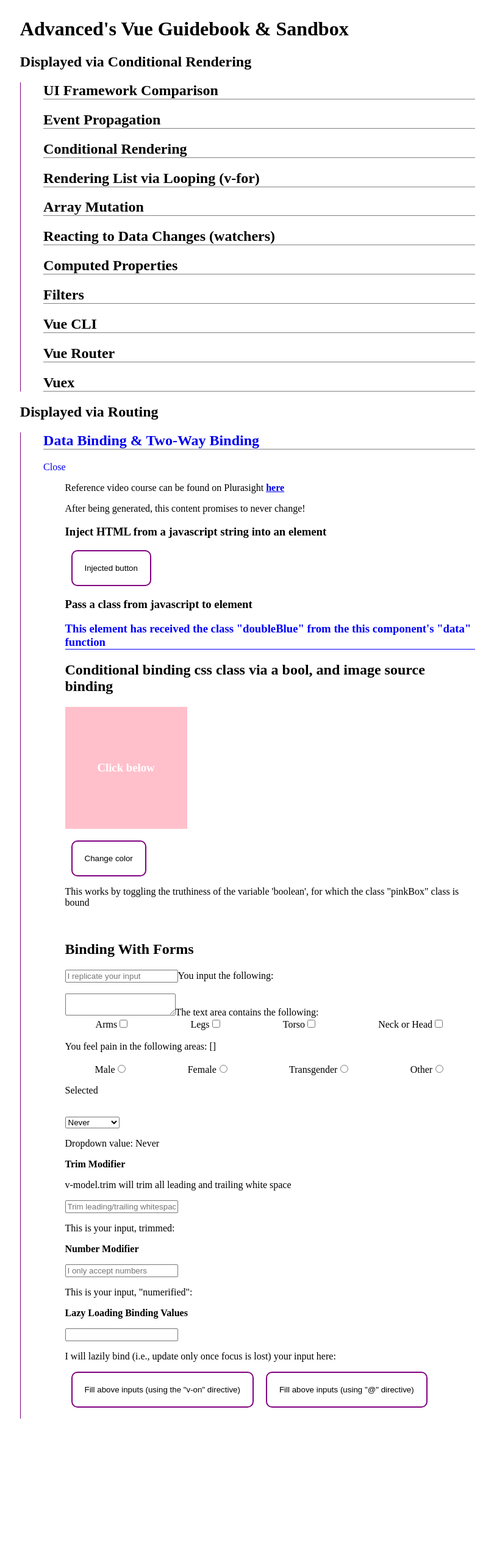
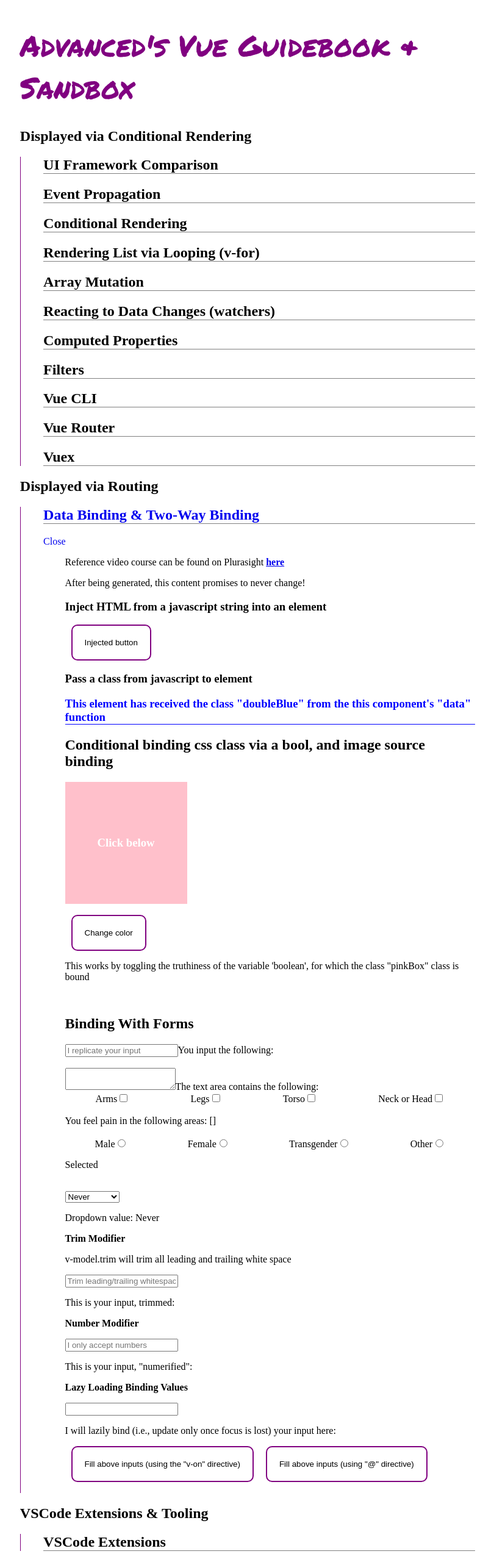
Before and after one commit to adamsimonini/cis-vue-docs, a Vue app: page /binding in a window 1280 px wide. Shown: the top 2566 px of the page at 61% size, without its empty margins (234-1044 px from the left). Before the commit the page ends 2334 px from the top, so only its background shows below. Built offline with nearby package versions, Linux system fonts and the light colour scheme.

Commit message:
Added Tooling Area

```diff
--- a/public/index.html
+++ b/public/index.html
@@ -5,6 +5,7 @@
     <meta http-equiv="X-UA-Compatible" content="IE=edge">
     <meta name="viewport" content="width=device-width,initial-scale=1.0">
     <link rel="icon" href="<%= BASE_URL %>favicon.ico">
+    <link href="https://fonts.googleapis.com/css?family=Permanent+Marker" rel="stylesheet">
     <title>cis-vue-docs</title>
   </head>
   <body>
--- /dev/null
+++ b/src/components/Extensions.vue
@@ -0,0 +1,50 @@
+<template>
+    <div id="filters" class="contentBox">
+        <h3>VSCode Extensions</h3>
+        <div class="infoCitation">
+            <h4>Plurasite</h4>
+            <a href="https://app.pluralsight.com/player?course=vue-cli-developing-faster&author=john-papa&name=33b9c570-ebce-490d-8d62-fcbe4ac1cbfa&clip=6" target="_blank">Link to primary source</a>
+        </div>
+        <h4>Debugger for Chrome</h4>
+        <p>With a little setup, this extension allows you to perform browser debugging within VSCode itself.
+            You can set break points, view the call stack, and explain the state of a given compoent. It seems pretty powerful.</p>
+        <img src="../assets/vscode-chome-debug.jpg" />
+        <h4>Prettier</h4>
+        <p>Beautifies text so that all files between all the developers have a standardized, clean look.</p>
+        <h4>Vetur</h4>
+        <p>Enables VSCode to understand the .vue extension, and apply styling as well as definition lookup capabilitie.s</p>
+        <h4>Vue VSCode Snippets</h4>
+        <p>Allows for hotkey creation of various vue elements (e.g., "vbase" for complonent boilerplate, and "vdata" for the creation of the data object).</p>
+    </div>
+</template>
+
+<script>
+
+export default {
+    name: 'Filters',
+    props: [''],
+    data: function() {
+        return {
+            unfiltered: '',
+        }
+    },
+    watch: {
+    },
+    methods: {
+    },
+    filters: {
+        removeSpecialCharacters: function(value, empty){
+            if (!value) { return empty; }
+            value = value.toString();
+            return value = value.replace(/[^a-zA-Z ]/g, "");
+        },
+        forceUpperCase: function(value){
+            return value.toUpperCase();
+        }
+    }
+}
+</script>
+
+<style scoped>
+
+</style>
--- a/src/components/Main.vue
+++ b/src/components/Main.vue
@@ -48,6 +48,12 @@
         </router-link>
         <router-view></router-view>
     </div>
+    <h2>VSCode Extensions & Tooling</h2>
+    <div>
+        <GuideSection class="guideSection" title="VSCode Extensions">
+            <Extensions slot="content" />
+        </GuideSection>
+    </div>
     <!-- <GuideSection class="guideSection" title="Event Propagation">
 
     </GuideSection>
@@ -70,6 +76,7 @@ import VueCLI from './VueCLI.vue';
 import ComponentFrameworks from './ComponentFrameworks.vue';
 import VueRouter from './VueRouter.vue';
 import Vuex from './Vuex.vue';
+import Extensions from './Extensions.vue';
 
 export default {
   name: 'Main',
@@ -86,6 +93,7 @@ export default {
     ComponentFrameworks,
     VueRouter,
     Vuex,
+    Extensions,
   },
   data: function(){
     return {
@@ -100,4 +108,10 @@ export default {
   border-left: 1px solid var(--primaryColor);
   padding-left: 5%;
 }
+h1{
+    font-family: 'Permanent Marker', cursive;
+    font-size: 3rem;
+    color: var(--primaryColor);
+    font-weight: 300;
+}
 </style>
--- a/src/components/VueCLI.vue
+++ b/src/components/VueCLI.vue
@@ -7,7 +7,7 @@
         <p><span class="terminalText">npm run serve</span> - serves up the unoptimized, development version of the website which will show Vue errors, and which supports the Vue developer tool plugin & hot reloading</p>
         <p><span class="terminalText">npm run build</span> - creates production-ready files in the "dist" folder which are minimized and optimized for production (& doesn't support Vue dev tools)</p>
         <p><span class="terminalText">npx http-server</span> - cd into "dist" folder, then run this command in order to serve up the production-ready files</p>
-        <p><span class="terminalText">cat package.json</span> - can vie the content of package.json to see which scripts are available and so on</p>
+        <p><span class="terminalText">cat package.json</span> - can view the content of package.json to see which scripts are available and so on</p>
         <p><span class="terminalText">vue add</span> - install a plugin to a project</p>
         <h4>Vue CLI GUI</h4>
         <p><span class="terminalText">vue ui</span> - run in root directory to see a GUI for the CLI. You can do the following: </p>
```
Also changed, not shown: src/assets/vscode-chome-debug.jpg (added).
